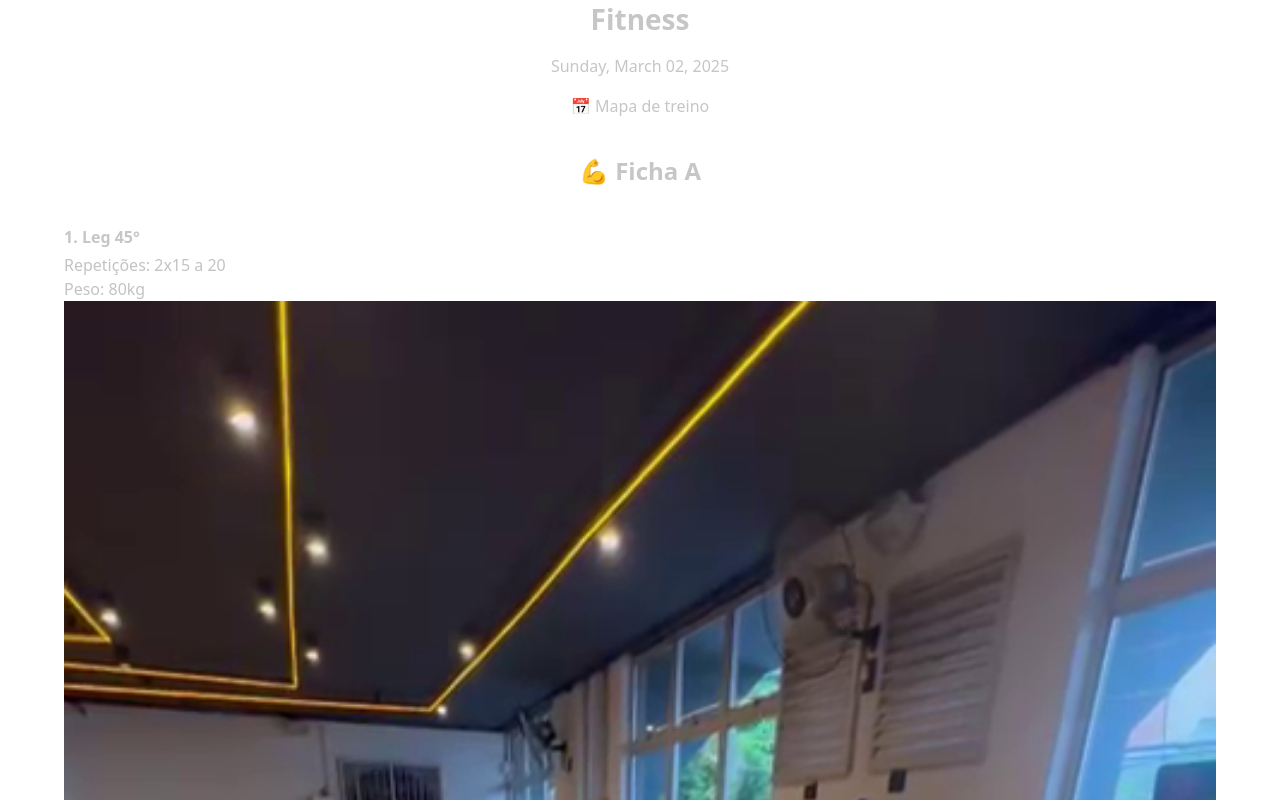
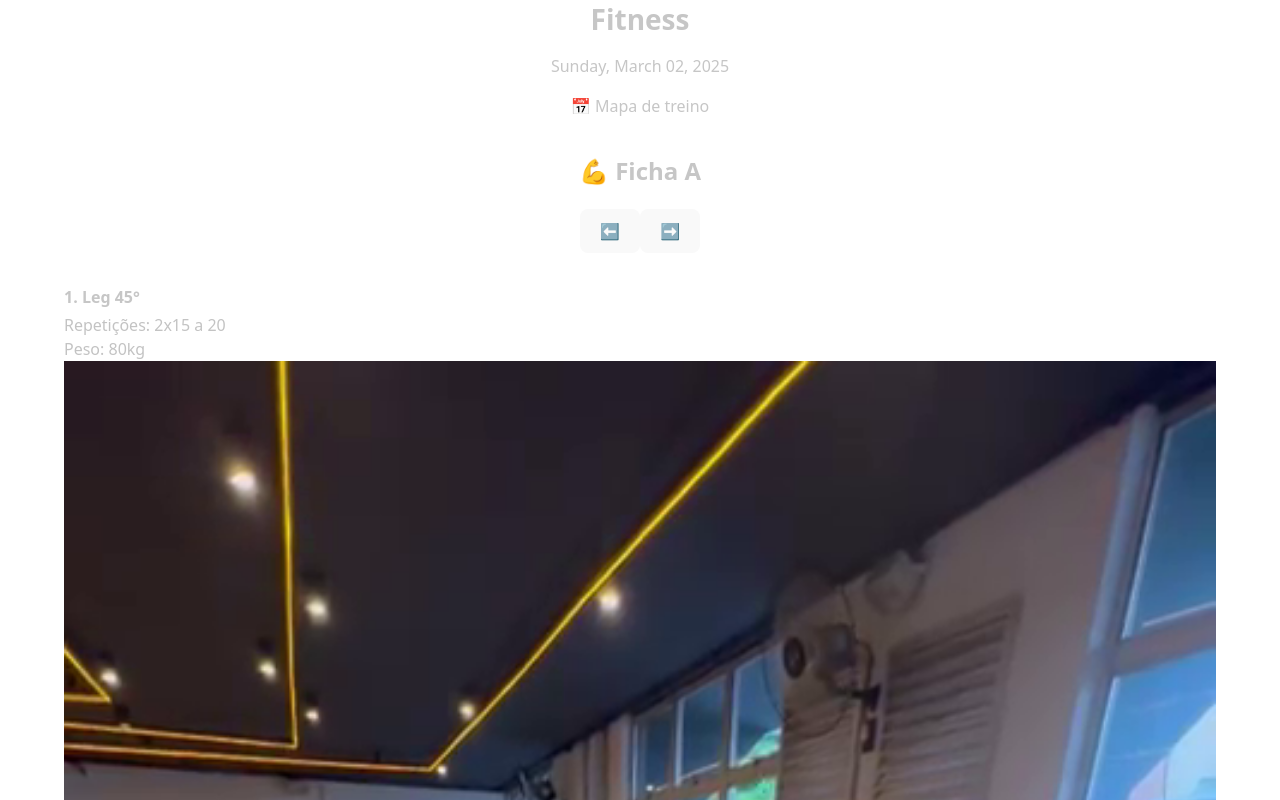
Before and after one commit to guilherme-lacerda-ribeiro/fitness, a React (Vite) app: page / in a window 1280 px wide. Shown: the top 800 px of the page. Built offline with nearby package versions, Linux system fonts and the light colour scheme.

Commit message:
slides transitions with display none block

```diff
--- a/src/components/Plan/index.jsx
+++ b/src/components/Plan/index.jsx
@@ -1,10 +1,10 @@
 import './Plan.css'
 
-const Plan = ({ exercises }) => {
+const Plan = ({ exercises, actualIdxSlide }) => {
   return (
     <>
       {exercises.map(exercise => (
-        <li key={exercise.id} className="exercise slide">
+        <li key={exercise.id} className={`exercise slide ${(exercise.id === actualIdxSlide ? 'active' : '')}`}>
           <h3>{exercise.id}. {exercise.name}</h3>
           <div className='exercise_details'>
             <p>Repetições: {exercise.series}</p>
--- a/src/components/Workout/index.jsx
+++ b/src/components/Workout/index.jsx
@@ -5,6 +5,7 @@ import { useEffect } from "react"
 
 const Workout = () => {
   const [workoutPlans, setWorkoutPlans] = useState([])
+  const [actualIdxSlide, setActualIdxSlide] = useState(1)
 
   useEffect(() => {
     fetch('/workoutPlans.json')
@@ -12,14 +13,18 @@ const Workout = () => {
       .then(data => setWorkoutPlans(data))
   }, [])
 
+  const prevSlide = () => setActualIdxSlide(actualIdxSlide-1)
+  const nextSlide = () => setActualIdxSlide(actualIdxSlide+1)
 
   return workoutPlans && (
     <>
       {workoutPlans.map(workout => (
         <section key={workout.plan} className="workout slider">
           <h2>💪 {workout.plan}</h2>
+          <button onClick={prevSlide}>⬅️</button>
+          <button onClick={nextSlide}>➡️</button>
           <ol className="slides">
-            <Plan exercises={workout.exercises}/>
+            <Plan exercises={workout.exercises} actualIdxSlide={actualIdxSlide}/>
           </ol>
         </section>
       ))}
--- a/src/slider.css
+++ b/src/slider.css
@@ -1,7 +1,7 @@
 .slider {
   position: relative;
   width: 100%;
-  max-width: 600px; /* Ajuste conforme necessário */
+  /* max-width: 600px; */
   margin: auto;
   overflow: hidden;
 }
@@ -12,4 +12,8 @@
 .slide {
   min-width: 100%;
   box-sizing: border-box;
+  display: none;
 }
+.active {
+  display: block;
+}
```
